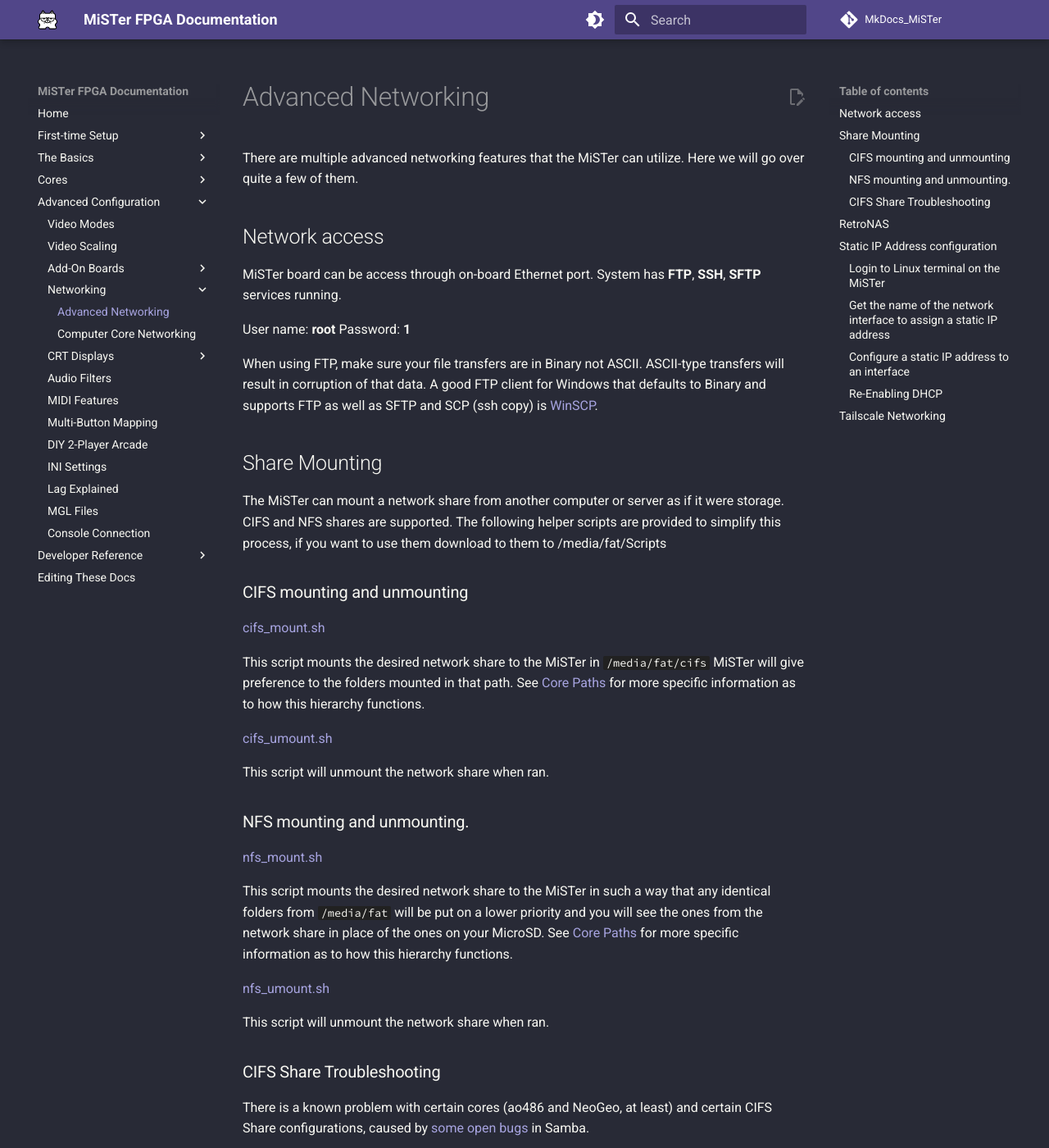
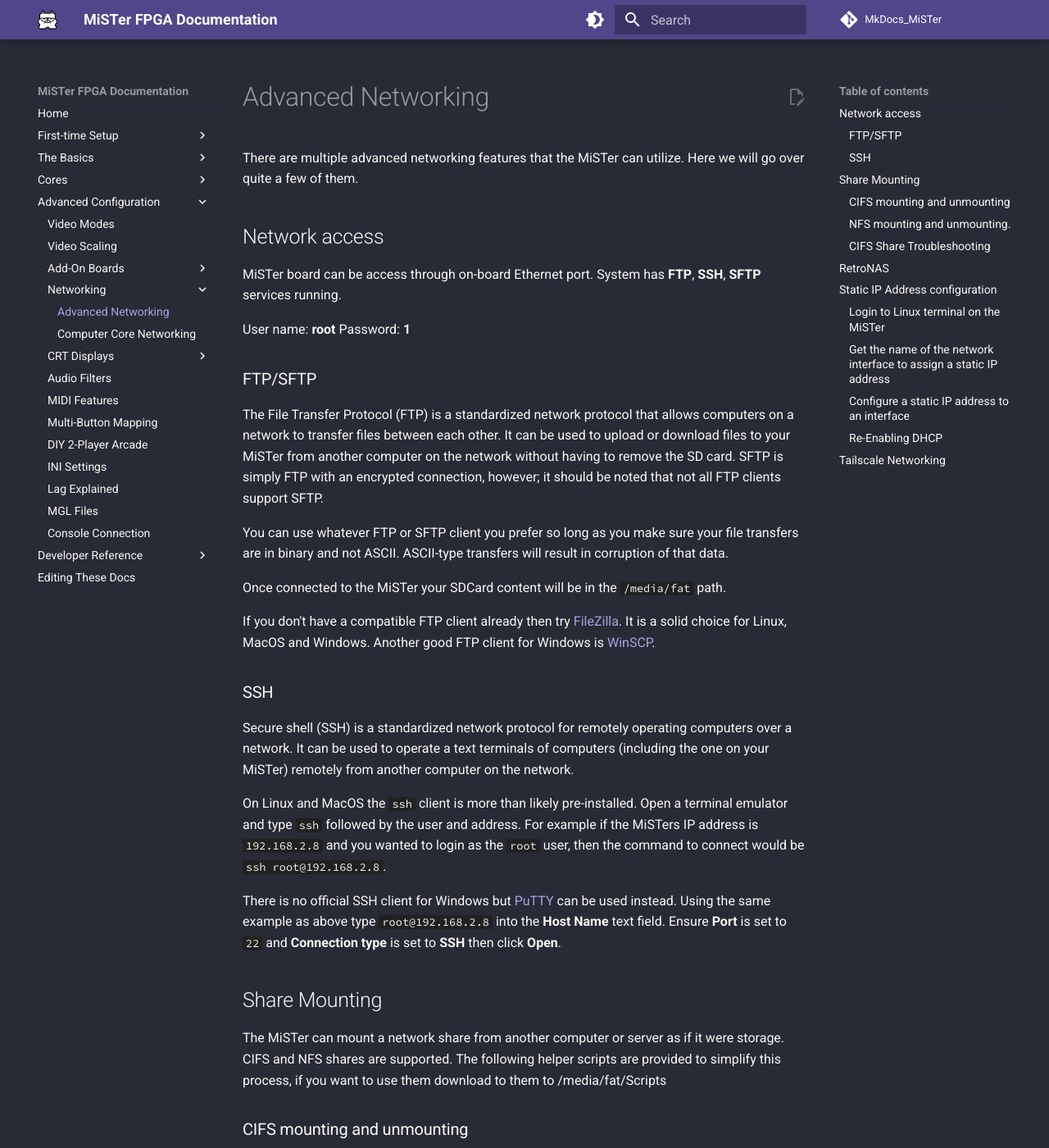
Before and after one commit to MiSTer-devel/MkDocs_MiSTer, an MkDocs documentation site: the page built from docs/advanced/network.md, in a window 1280 px wide and 1400 px high. Shown: the whole window at 82% size. Built offline with MkDocs 1.6.1 and Material for MkDocs 9.7.7, drawn with Linux system fonts in a browser that asks for light colours; comment, search, counter and statistics services are not loaded.

Commit message:
Expanded FTP and SSH documentation.

```diff
--- a/docs/advanced/network.md
+++ b/docs/advanced/network.md
@@ -5,7 +5,33 @@
 
 User name: **root**  Password: **1**
 
-When using FTP, make sure your file transfers are in Binary not ASCII. ASCII-type transfers will result in corruption of that data. A good FTP client for Windows that defaults to Binary and supports FTP as well as SFTP and SCP (ssh copy) is [WinSCP](https://winscp.net/eng/download.php).
+### FTP/SFTP
+The File Transfer Protocol (FTP) is a standardized network protocol that allows computers on a network to transfer files between each other.
+It can be used to upload or download files to your MiSTer from another computer on the network without having to remove the SD card.
+SFTP is simply FTP with an encrypted connection, however; it should be noted that not all FTP clients support SFTP.
+
+You can use whatever FTP or SFTP client you prefer
+so long as you make sure your file transfers are in binary and not ASCII.
+ASCII-type transfers will result in corruption of that data.
+
+Once connected to the MiSTer your SDCard content will be in the `/media/fat` path.
+
+If you don't have a compatible FTP client already then try [FileZilla](https://filezilla-project.org/download.php?type=client){target=blank}.
+It is a solid choice for Linux, MacOS and Windows.
+Another good FTP client for Windows is [WinSCP](https://winscp.net/eng/download.php){target=blank}.
+
+### SSH
+Secure shell (SSH) is a standardized network protocol for remotely operating computers over a network.
+It can be used to operate a text terminals of computers (including the one on your MiSTer) remotely from another computer on the network.
+
+On Linux and MacOS the `ssh` client is more than likely pre-installed.
+Open a terminal emulator and type `ssh` followed by the user and address.
+For example if the MiSTers IP address is `192.168.2.8` and you wanted to login as the `root` user,
+then the command to connect would be `ssh root@192.168.2.8`.
+
+There is no official SSH client for Windows but [PuTTY](https://www.chiark.greenend.org.uk/~sgtatham/putty/latest.html) can be used instead.
+Using the same example as above type `root@192.168.2.8` into the **Host Name** text field.
+Ensure **Port** is set to `22` and **Connection type** is set to **SSH** then click **Open**.
 
 ## Share Mounting
 The MiSTer can mount a network share from another computer or server as if it were storage. CIFS and NFS shares are supported. The following helper scripts are provided to simplify this process, if you want to use them download to them to /media/fat/Scripts
```
